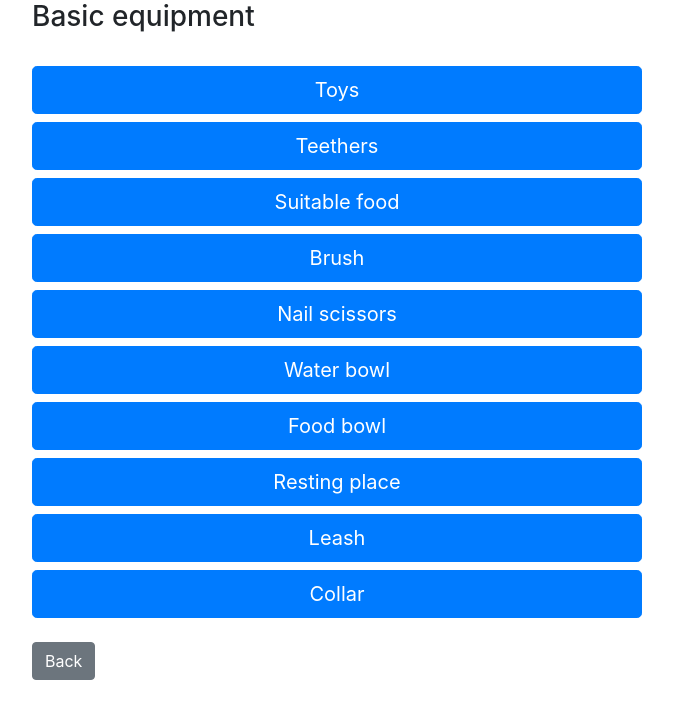
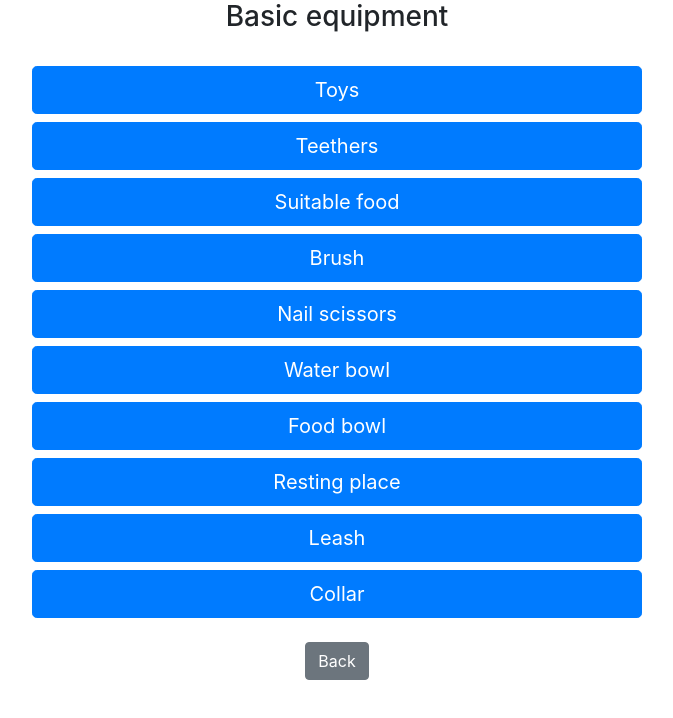
Before and after one commit to arvimanninen/whatapup, a React (Create React App) app: page / in a window 1280 px wide. Both pictures are taken after a click on the button "Basic equipment". Shown: the top 718 px of the page, without its empty margins (303-976 px from the left). Built offline with nearby package versions, Linux system fonts and the light colour scheme.

Commit message:
EquipmentItemButton integrated to EquipmentList, seems to work fine

```diff
--- a/src/EquipmentList.js
+++ b/src/EquipmentList.js
@@ -6,9 +6,10 @@ class EquipmentList extends React.Component {
         let itemButtons = [];
         for(let i = 0; i < category.items.length; i++) {
             let item = category.items[i];
-            //  item.completed ?
-            //      itemButtons.unshift(<EquipmentItemButton completed=true categoryName={category.name} itemName={item.name} handleClick={this.props.handleItemClick}>)
-            //      : itemButtons.push(<EquipmentItemButton completed=false categoryName={category.name} itemName={item.name}>)
+            item.completed ?
+                itemButtons.push(<EquipmentItemButton completed={true} categoryName={category.name} itemName={item.name} handleClick={this.props.handleItemClick} />)
+                : itemButtons.unshift(<EquipmentItemButton completed={false} categoryName={category.name} itemName={item.name} handleClick={this.props.handleItemClick}/>)
+            /*
             if(item.completed === false) {
                 itemButtons.unshift(
                     <button className="btn btn-primary btn-lg btn-block" key={item.name} onClick={() => this.props.handleItemClick(category.name, item.name)}>
@@ -22,12 +23,14 @@ class EquipmentList extends React.Component {
                     </button>
                 );
             }
+            */
+
         }
         return(
             <div className="container-fluid">
                 <div className="row">
                     <div className="col-sm-1 col-md-2 col-lg-3"></div>
-                    <div className="col">
+                    <div className="col text-center">
                         <h3>{category.name}</h3>
                         <br/>
                         <div>{itemButtons}</div>
```
